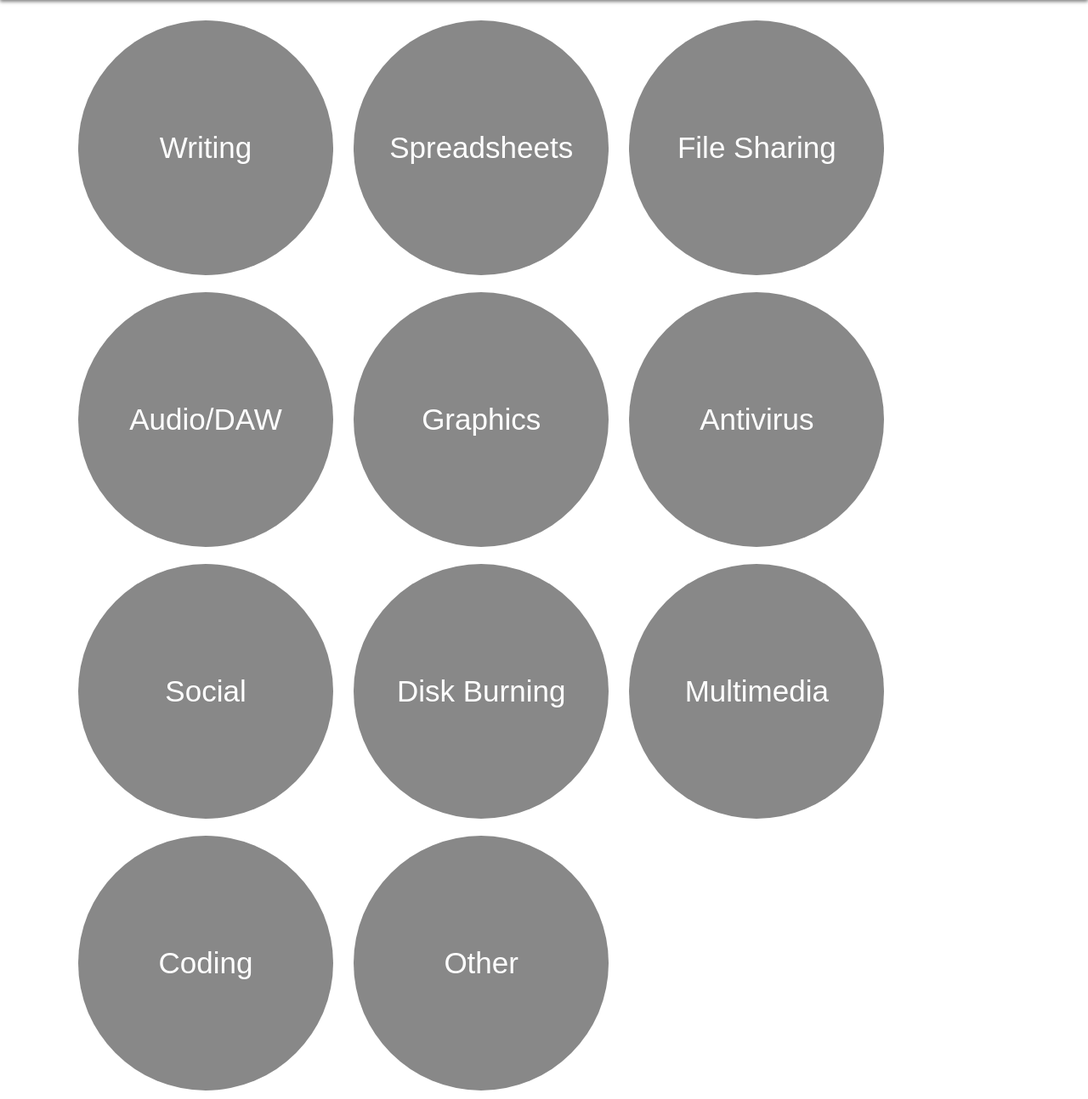
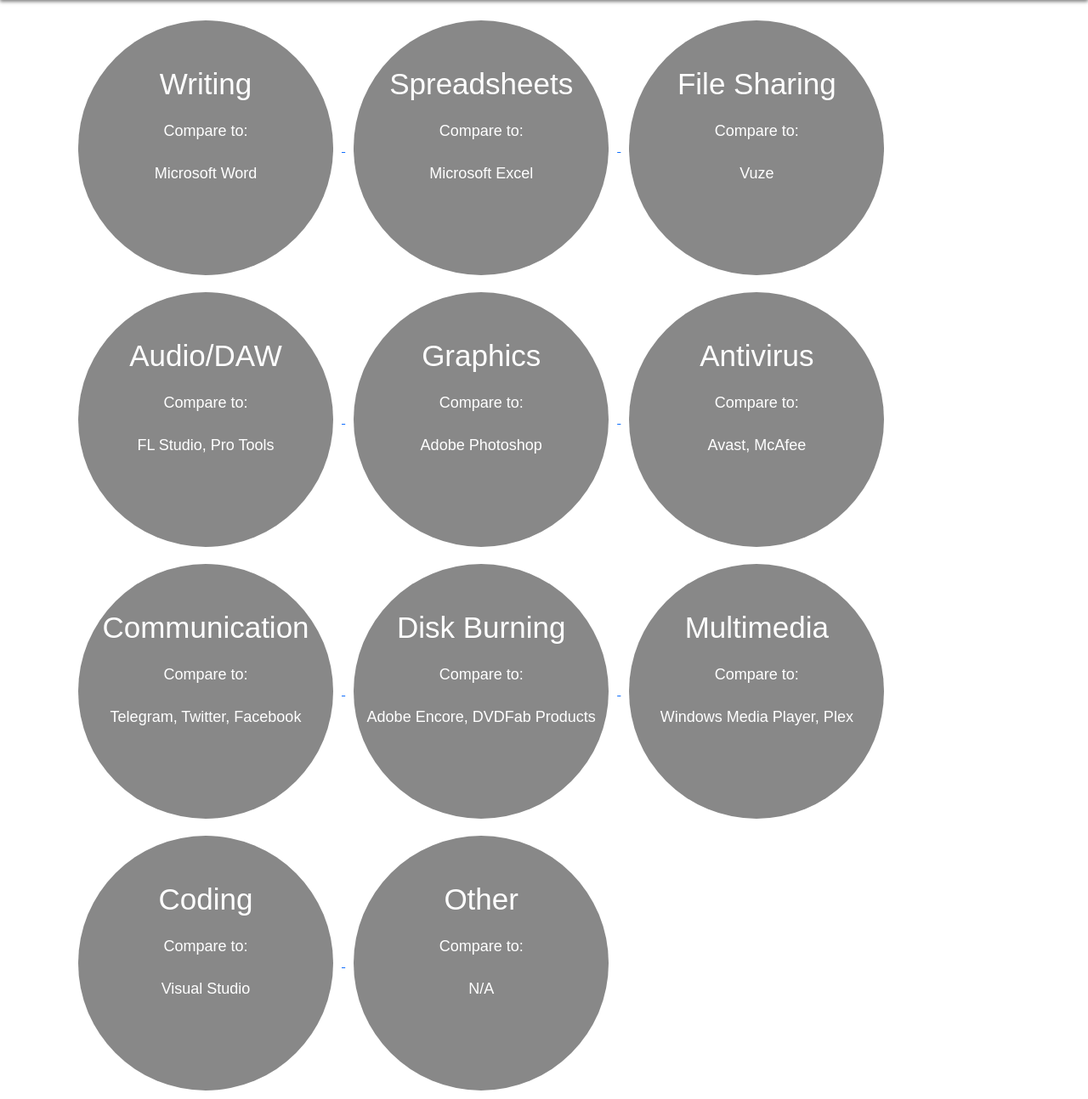
Before and after one commit to WSU-4110/foss-finder, a Django app: template FossFinder/AppPage/templates/software_index.html in a window 1280 px wide. Shown: the part 76-1370 px from the top of the page at 85% size. Run offline with Django 4.2, Linux system fonts and the light colour scheme; the template is opened without the code that fills it, so the values that code supplies are empty; some libraries are stand-ins or nearby versions.

Commit message:
Added comparison text to category circles

```diff
--- a/FossFinder/AppPage/templates/software_index.html
+++ b/FossFinder/AppPage/templates/software_index.html
@@ -14,7 +14,7 @@
 			border-radius: 75%;
 			text-align: center;
 			vertical-align: middle;
-			line-height: 100px;
+			line-height: 50px;
 			margin: 10px;
 			cursor: pointer;
 			transition: transform 0.2s ease-in-out;
@@ -26,21 +26,90 @@
 			transform: scale(1.05);
 			filter: brightness(110%);
 		}
+		.circle-text {
+			font-size: 18px;
+			margin-top: 5px;
+		}
+
 	</style>
 </head>
 <body>
 
-	<a href="{% url 'WordProcessers' %}"><div class="circle"><br>Writing</div></a>
-	<a href="{% url 'SpreadSheets' %}"><div class="circle"><br>Spreadsheets</div></a>
-	<a href="{% url 'FileShare' %}"><div class="circle"><br>File Sharing</div></a>
-	<a href="{% url 'AudioEditors' %}"><div class="circle"><br>Audio/DAW</div></a>
-	<a href="{% url 'GraphicsEditors' %}"><div class="circle"><br>Graphics</div></a>
-	<a href="{% url 'AntiVirus' %}"><div class="circle"><br>Antivirus</div></a>
-	<a href="{% url 'Communication' %}"><div class="circle"><br>Social</div></a>
-	<a href="{% url 'DiskBurners' %}"><div class="circle"><br>Disk Burning</div></a>
-	<a href="{% url 'Multimedia' %}"><div class="circle"><br>Multimedia</div></a>
-	<a href="{% url 'CodeEditor' %}"><div class="circle"><br>Coding</div></a>
-	<a href="{% url 'OtherSoftware' %}"><div class="circle"><br>Other</div></a>
+	<a href="{% url 'WordProcessers' %}">
+  <div class="circle">
+    <br>Writing
+    <div class="circle-text">Compare to:<br>Microsoft Word</div>
+  </div>
+</a>
+	<a href="{% url 'SpreadSheets' %}">
+  <div class="circle">
+    <br>Spreadsheets
+    <div class="circle-text">Compare to:<br>Microsoft Excel</div>
+  </div>
+</a>
+	<a href="{% url 'FileShare' %}">
+  <div class="circle">
+    <br>File Sharing
+    <div class="circle-text">Compare to:<br>Vuze</div>
+  </div>
+</a>
+	<a href="{% url 'AudioEditors' %}">
+  <div class="circle">
+    <br>Audio/DAW
+    <div class="circle-text">Compare to:<br>FL Studio, Pro Tools</div>
+  </div>
+</a>
+	<a href="{% url 'GraphicsEditors' %}">
+  <div class="circle">
+    <br>Graphics
+    <div class="circle-text">Compare to:<br>Adobe Photoshop</div>
+  </div>
+</a>
+	<a href="{% url 'AntiVirus' %}">
+  <div class="circle">
+    <br>Antivirus
+    <div class="circle-text">Compare to:<br>Avast, McAfee</div>
+  </div>
+</a>
+	<a href="{% url 'Communication' %}">
+  <div class="circle">
+    <br>Communication
+    <div class="circle-text">Compare to:<br>Telegram, Twitter, Facebook</div>
+  </div>
+</a>
+</a>
+	<a href="{% url 'DiskBurners' %}">
+  <div class="circle">
+    <br>Disk Burning
+    <div class="circle-text">Compare to:<br>Adobe Encore, DVDFab Products</div>
+  </div>
+</a>
+	<a href="{% url 'Multimedia' %}">
+  <div class="circle">
+    <br>Multimedia
+    <div class="circle-text">Compare to:<br>Windows Media Player, Plex</div>
+  </div>
+</a>
+	<a href="{% url 'CodeEditor' %}">
+  <div class="circle">
+    <br>Coding
+    <div class="circle-text">Compare to:<br>Visual Studio</div>
+  </div>
+</a>
+	<a href="{% url 'OtherSoftware' %}">
+  <div class="circle">
+    <br>Other
+    <div class="circle-text">Compare to:<br>N/A</div>
+  </div>
+</a>
+
+
+
+
+
+
+
+
 
 	<script>
 		// Add click event listeners to all circle elements
```
